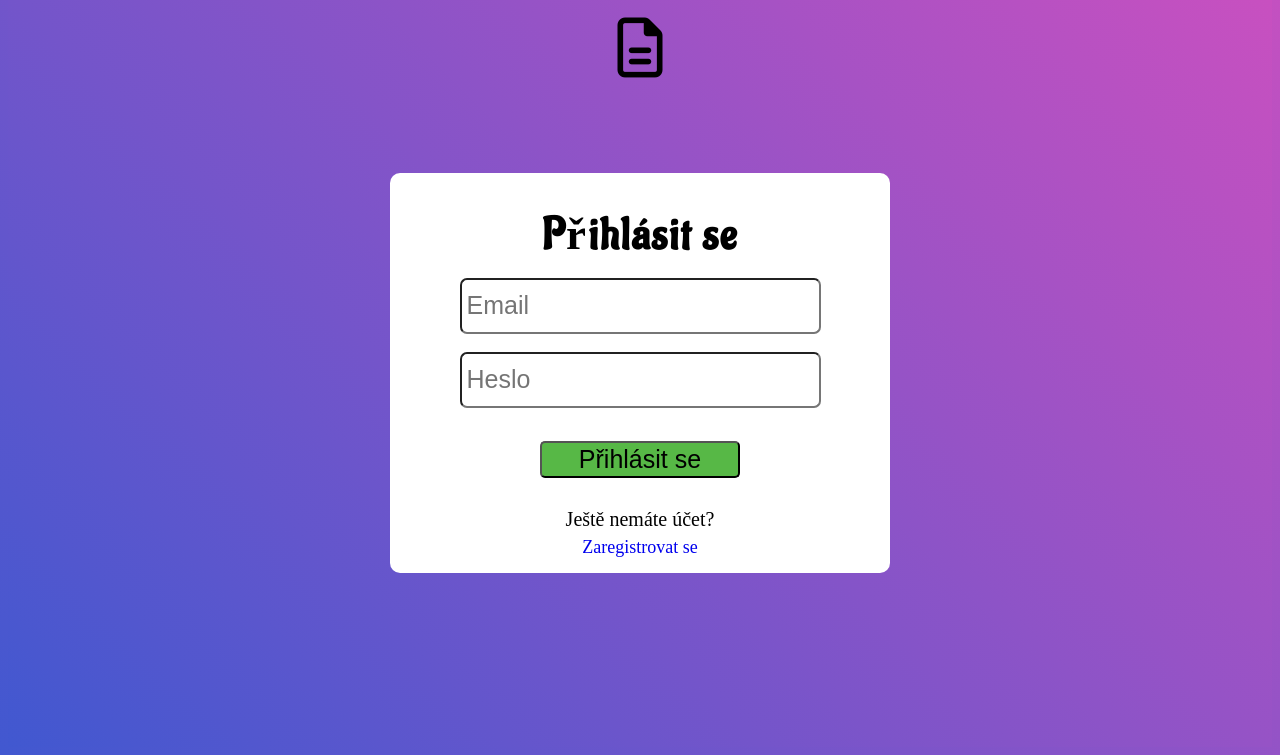
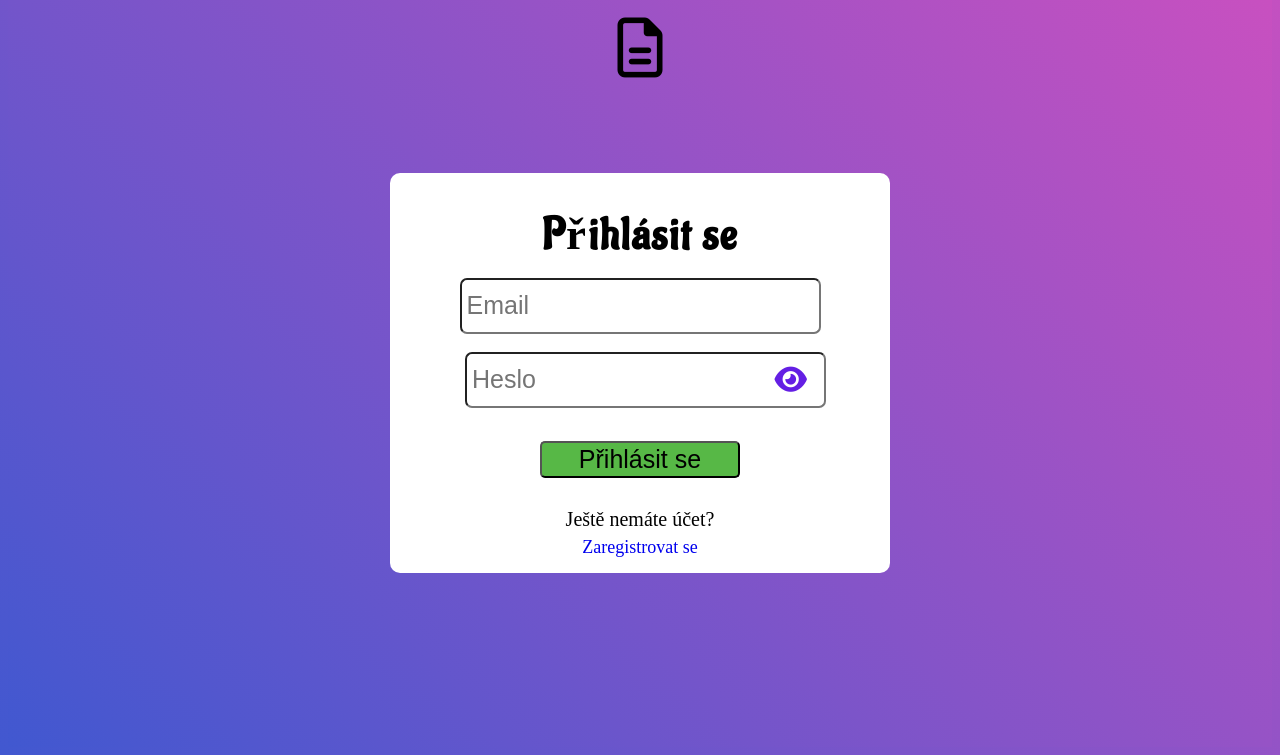
Before and after one commit to Hiraishin-tech/to-do-list, a PHP site: page / in a window 1280 px wide. Shown: the part 69-824 px from the top of the page. Run offline with PHP 8.4, Linux system fonts and the light colour scheme; some libraries are stand-ins or nearby versions.

Commit message:
Přidány drobné změny

```diff
--- a/admin/one-task.php
+++ b/admin/one-task.php
@@ -33,6 +33,8 @@ if(isset($_GET["id"]) and is_numeric($_GET["id"]) ) {
     <link rel="stylesheet" href="../css/general.css">
     <link rel="stylesheet" href="../css/one-task.css">
     <link rel="stylesheet" href="../css/one-task-query.css">
+    <link rel="shortcut icon" href="../img/favicon.png" type="image/x-icon">
+
     <script src="https://kit.fontawesome.com/88b85df50e.js" crossorigin="anonymous"></script>
     <title>Edit úkolu</title>
 </head>
--- a/admin/task-list.php
+++ b/admin/task-list.php
@@ -32,6 +32,7 @@ if ($_SERVER["REQUEST_METHOD"] === "POST") {
     <link rel="stylesheet" href="../css/general.css">
     <link rel="stylesheet" href="../css/task-list.css">
     <link rel="stylesheet" href="../css/task-list-query.css">
+    <link rel="shortcut icon" href="../img/favicon.png" type="image/x-icon">
 
     <script src="https://kit.fontawesome.com/88b85df50e.js" crossorigin="anonymous"></script>
     <title>Task-list</title>
--- a/css/index-sign-in-query.css
+++ b/css/index-sign-in-query.css
@@ -6,6 +6,10 @@
     form input {
         width: 220px;
         font-size: 20px;
+    }
+
+    div.password {
+        width: 220px;
     }
 
     form button {
--- a/css/index.css
+++ b/css/index.css
@@ -99,7 +99,7 @@ body div.animation {
     text-align: center;
 }
 
-body div i {
+body div.animation i {
     font-size: 60px;
     animation-name: Notepad;
     animation-duration: 2s;
@@ -116,3 +116,23 @@ body div i {
         transform: translateY(110px);
     }
 }
+
+
+/* password-peeker */
+div.password {
+    position: relative;
+    width: 350px;
+    margin: 0 auto;
+}
+
+div.password i {
+    position: absolute;
+    top: 0;
+    bottom: 0;
+    right: 8px;
+    font-size: 1.8rem;
+    display: flex;
+    align-items: center;
+    color: #641fe4;
+    cursor: pointer;
+}
--- a/index.php
+++ b/index.php
@@ -6,6 +6,7 @@
     <link rel="stylesheet" href="css/general.css">
     <link rel="stylesheet" href="css/index.css">
     <link rel="stylesheet" href="css/index-sign-in-query.css">
+    <link rel="shortcut icon" href="img/favicon.png" type="image/x-icon">
 
     <script src="https://kit.fontawesome.com/88b85df50e.js" crossorigin="anonymous"></script>
     <title>Přihlášení</title>
@@ -18,11 +19,17 @@
     <form action="./admin/auth.php" method="POST">
         <h1>Přihlásit se</h1>
         <input type="email" name="email" placeholder="Email" required><br>
-        <input type="password" name="password" placeholder="Heslo" required><br>
+        <div class="password">
+            <input type="password" name="password" placeholder="Heslo" required>
+            <i class="fa-solid fa-eye"></i>
+        </div><br>
+
         <button>Přihlásit se</button>
         <p>Ještě nemáte účet?</p><a href="sign-in.php">Zaregistrovat se</a>
     </form>
 </section>
 
+
+<script src="js/password-peek.js"></script>
 </body>
 </html>
--- a/sign-in.php
+++ b/sign-in.php
@@ -6,6 +6,7 @@
     <link rel="stylesheet" href="css/general.css">
     <link rel="stylesheet" href="./css/sign-in.css">
     <link rel="stylesheet" href="./css/index-sign-in-query.css">
+    <link rel="shortcut icon" href="img/favicon.png" type="image/x-icon">
     <title>Registrace</title>
 </head>
 <body>
```
Also changed, not shown: img/favicon.png (added).
